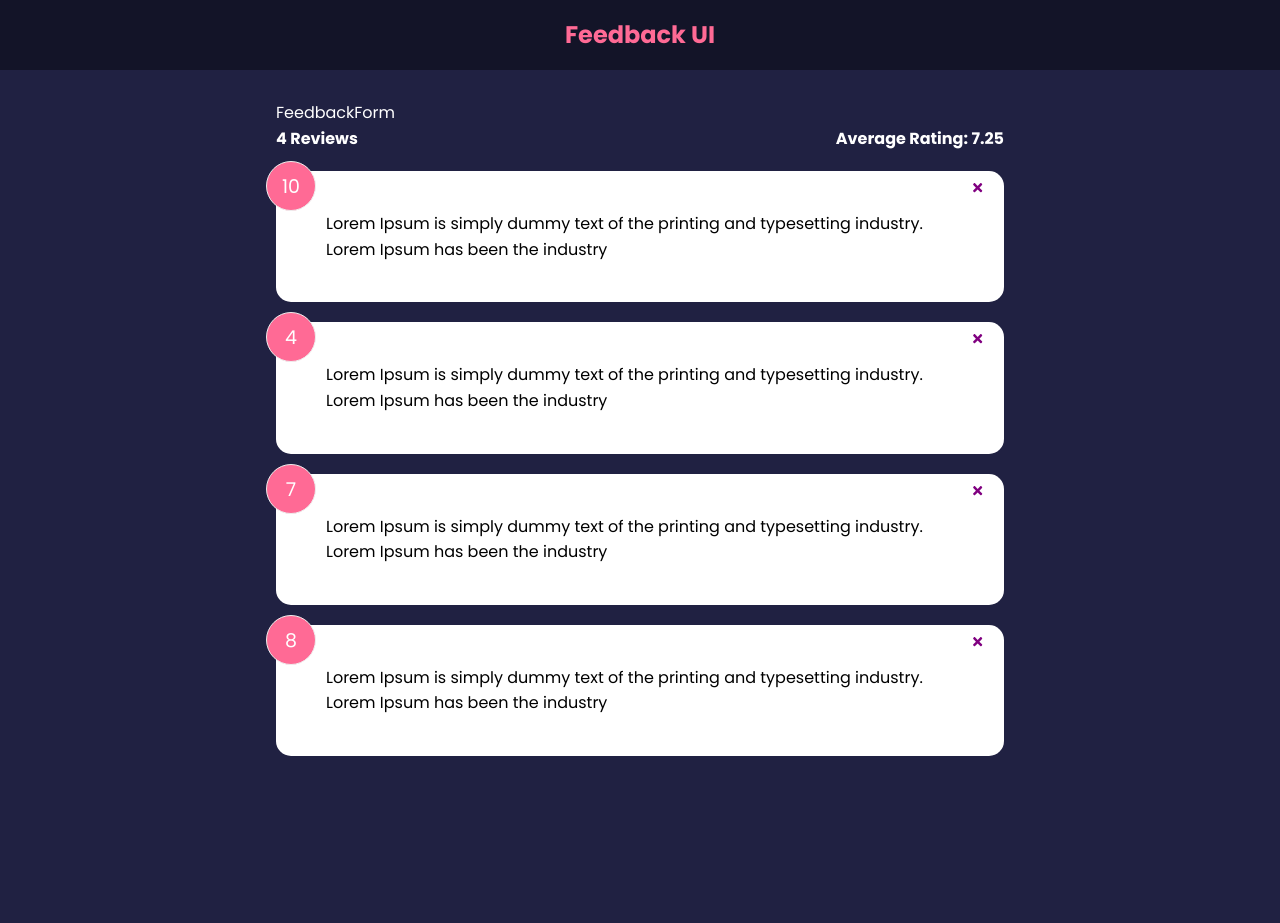
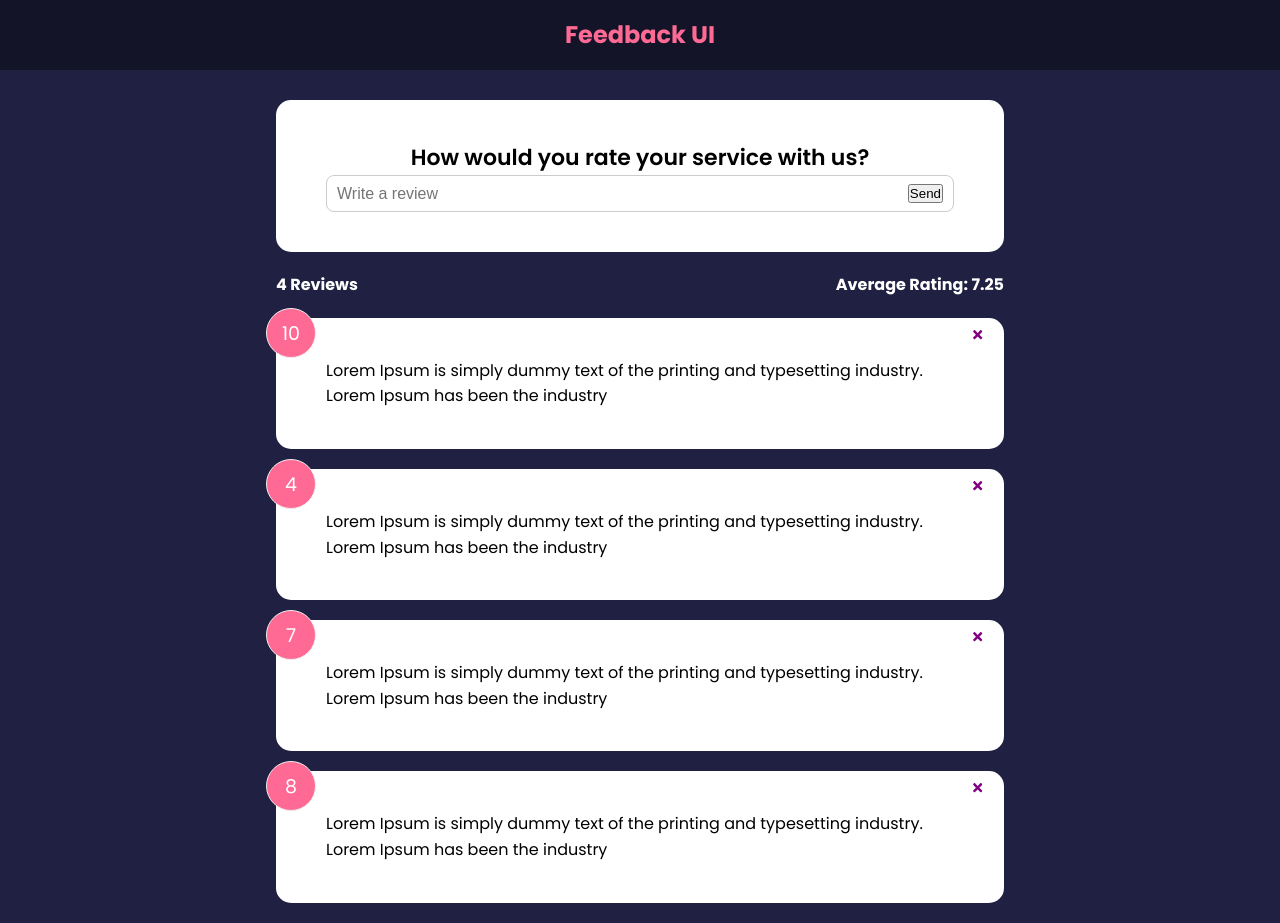
Before and after one commit to patangney/feedback-app, a React (Create React App) app: page / in a window 1280 px wide. Before the commit the page ends 800 px from the top, so only its background shows below. Built offline with nearby package versions, Linux system fonts and the light colour scheme.

Commit message:
create feedback form component

```diff
--- a/src/components/FeedbackForm.jsx
+++ b/src/components/FeedbackForm.jsx
@@ -1,8 +1,28 @@
+import { useState } from 'react'
+import Card from './shared/Card'
 
+function FeedbackForm () {
+  const [text, setText] = useState('')
+  const handleTextChange = e => {
+    setText(e.target.value)
+  }
 
-function FeedbackForm() {
   return (
-    <div>FeedbackForm</div>
+    <Card>
+      <form>
+        <h2>How would you rate your service with us?</h2>
+        {/** @TODO - rating select component */}
+        <div className='input-group'>
+          <input
+            onChange={handleTextChange}
+            type='text'
+            placeholder='Write a review'
+            value={text}
+          />
+          <button type='submit'>Send</button>
+        </div>
+      </form>
+    </Card>
   )
 }
 
```
